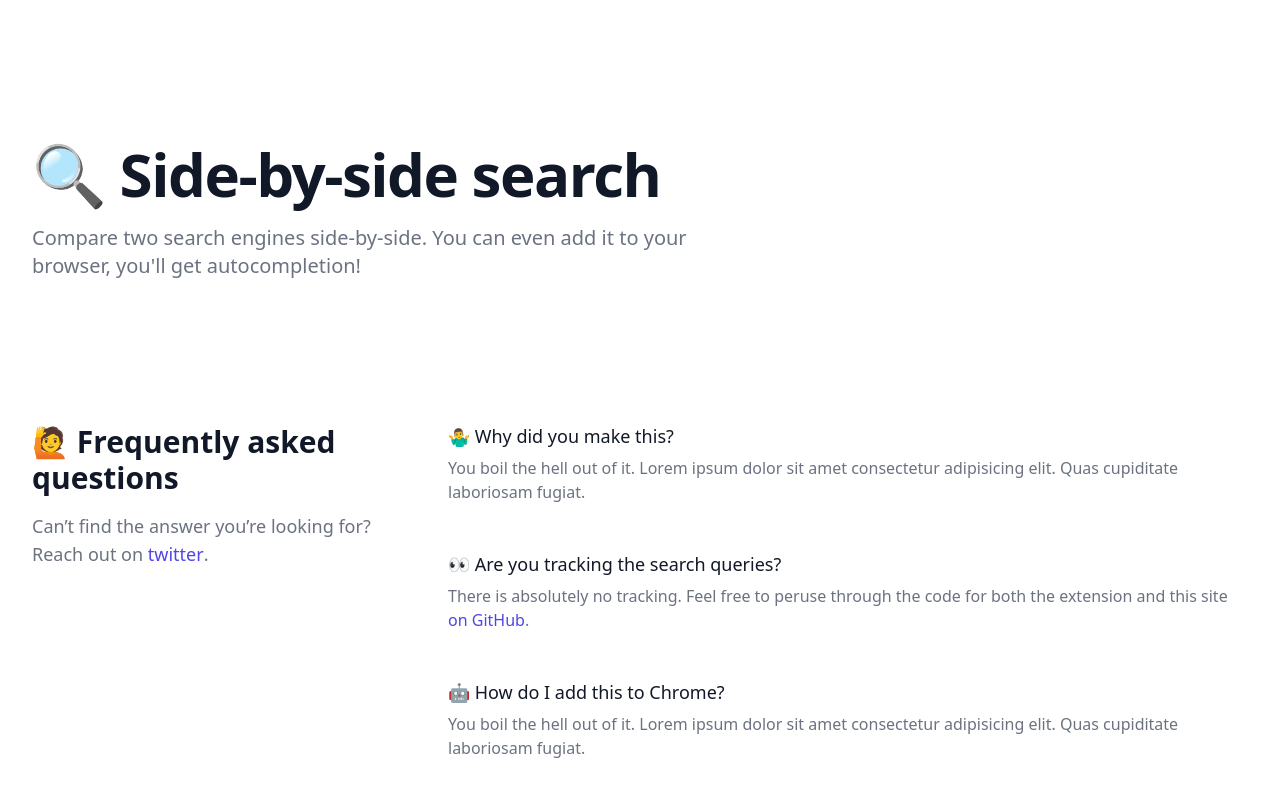
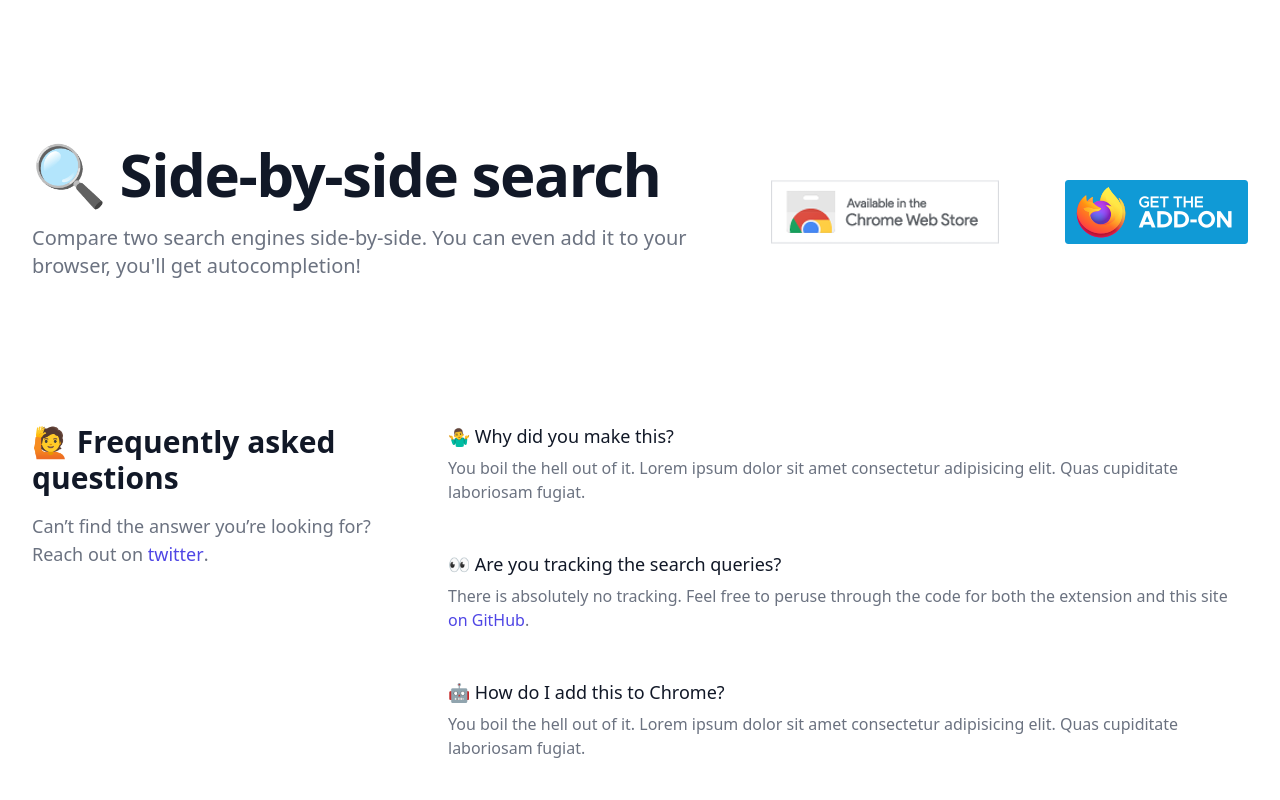
Before and after one commit to alaq/side-by-side-search, a browser extension: page frontend/index.html in a window 1280 px wide. Shown: the top 800 px of the page. Drawn offline with nearby package versions, Linux system fonts and the light colour scheme; files that its build step writes are made by us from their sources.

Commit message:
Add images for browser extensions

```diff
--- a/extension/extension-content-only.js
+++ b/extension/extension-content-only.js
@@ -1,4 +1,5 @@
 document.getElementsByTagName("form")[0].classList.remove("hidden");
+Array.from(document.getElementsByClassName("extension-stores")).forEach((image) => image.classList.add("hidden"));
 if (!localStorage.getItem("hideInstallationInstructions")) {
     document.getElementById("installation-notification").classList.remove("hidden");
 }
--- a/frontend/index.html
+++ b/frontend/index.html
@@ -25,6 +25,8 @@
                         autocompletion!
                     </p>
                 </div>
+                <img src="./images/chrome.png" class="extension-stores object-none" />
+                <img src="./images/firefox.png" class="extension-stores object-none" />
                 <form id="search-form" class="mt-10 w-full max-w-lg hidden" action="search.html">
                     <div class="mt-1 flex rounded-md shadow-sm">
                         <div class="relative flex items-stretch flex-grow focus-within:z-10">
```
Also changed, not shown: frontend/images/chrome.png (added), frontend/images/firefox.png (added).
